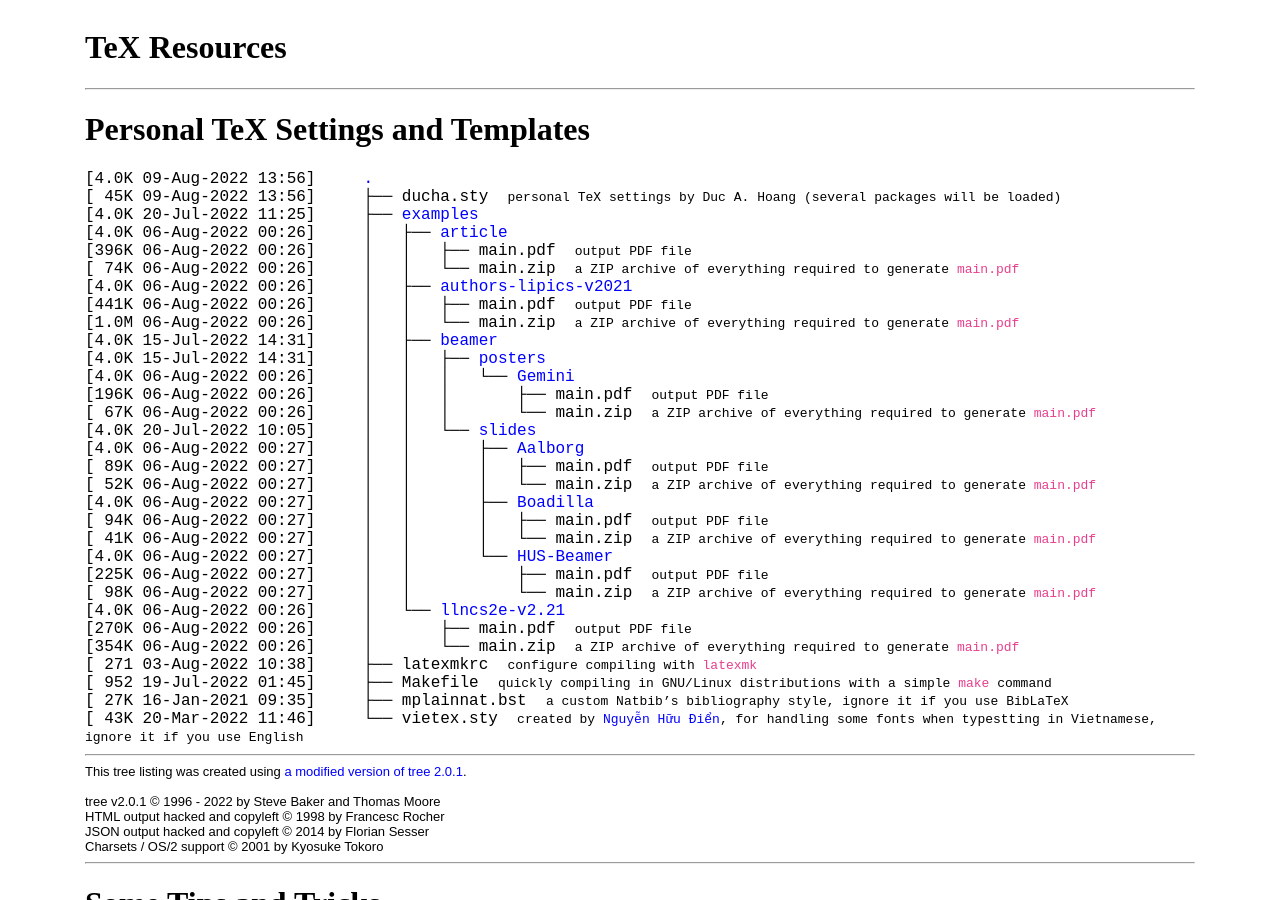
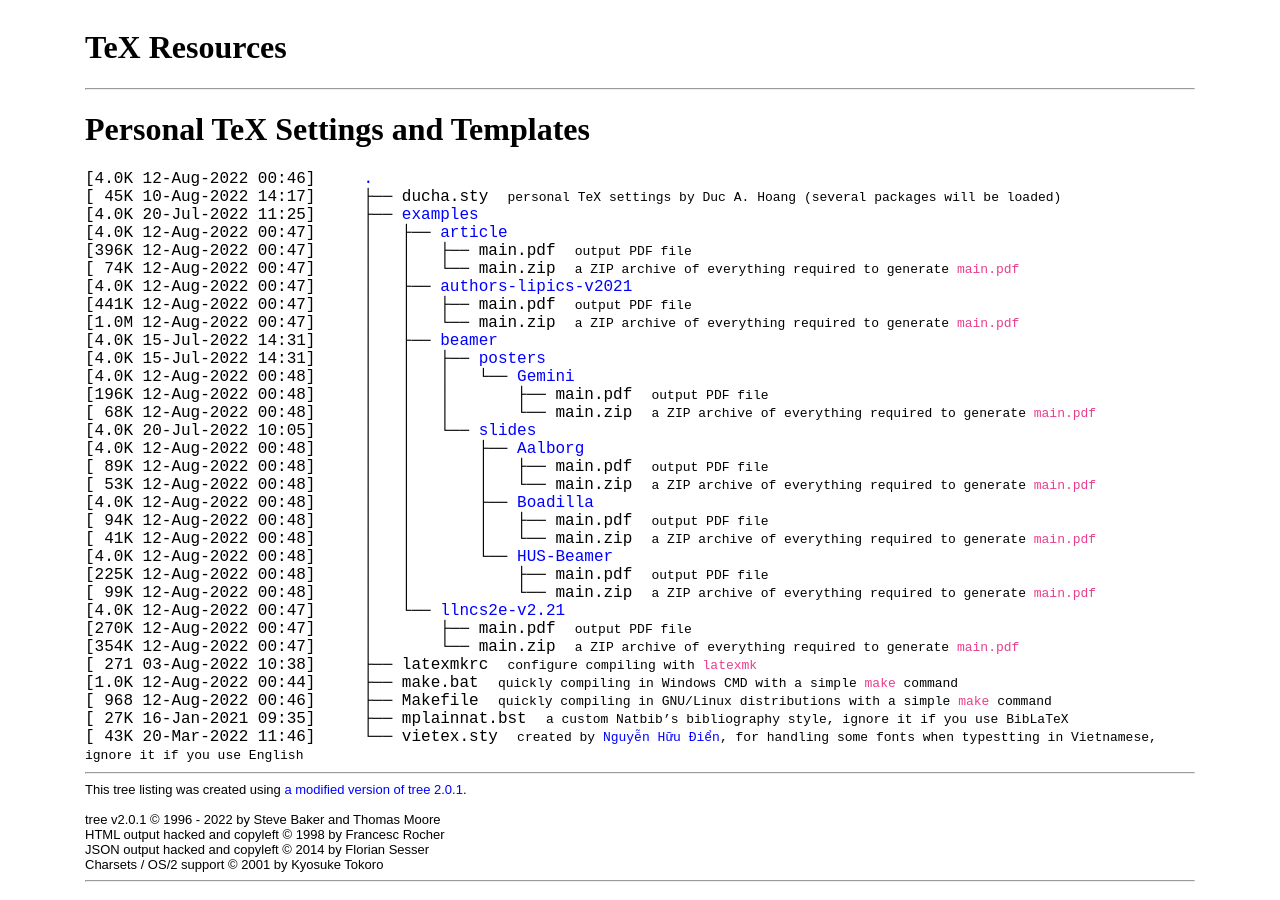
Before and after one commit to hoanganhduc/hoanganhduc.github.io, a Jekyll site: the page built from tex/index.md, in a window 1280 px wide and 900 px high. Built offline with Jekyll 4.4.1, drawn with Linux system fonts in a browser that asks for light colours; some of the changed text lies outside the part shown.

Commit message:
Updated @ 2022-08-12  00:53:10 JST

```diff
--- a/tex/dircontent.html
+++ b/tex/dircontent.html
@@ -1,39 +1,41 @@
-[4.0K&nbsp;09-Aug-2022&nbsp;13:56]&nbsp;&nbsp;&nbsp;&nbsp;	<a class="DIR" href="././">.</a><br>
-[&nbsp;45K&nbsp;09-Aug-2022&nbsp;13:56]&nbsp;&nbsp;&nbsp;&nbsp;	├── <a class="NORM" href="./ducha.sty">ducha.sty</a>&nbsp;&nbsp;<span style="font-family: monospace;">personal TeX settings by Duc A. Hoang (several packages will be loaded)</span><br>
+[4.0K&nbsp;12-Aug-2022&nbsp;00:46]&nbsp;&nbsp;&nbsp;&nbsp;	<a class="DIR" href="././">.</a><br>
+[&nbsp;45K&nbsp;10-Aug-2022&nbsp;14:17]&nbsp;&nbsp;&nbsp;&nbsp;	├── <a class="NORM" href="./ducha.sty">ducha.sty</a>&nbsp;&nbsp;<span style="font-family: monospace;">personal TeX settings by Duc A. Hoang (several packages will be loaded)</span><br>
 [4.0K&nbsp;20-Jul-2022&nbsp;11:25]&nbsp;&nbsp;&nbsp;&nbsp;	├── <a class="DIR" href="./examples/">examples</a><br>
-[4.0K&nbsp;06-Aug-2022&nbsp;00:26]&nbsp;&nbsp;&nbsp;&nbsp;	│   ├── <a class="DIR" href="./examples/article/">article</a><br>
-[396K&nbsp;06-Aug-2022&nbsp;00:26]&nbsp;&nbsp;&nbsp;&nbsp;	│   │   ├── <a class="NORM" href="./examples/article/main.pdf">main.pdf</a>&nbsp;&nbsp;<span style="font-family: monospace;">output PDF file
+[4.0K&nbsp;12-Aug-2022&nbsp;00:47]&nbsp;&nbsp;&nbsp;&nbsp;	│   ├── <a class="DIR" href="./examples/article/">article</a><br>
+[396K&nbsp;12-Aug-2022&nbsp;00:47]&nbsp;&nbsp;&nbsp;&nbsp;	│   │   ├── <a class="NORM" href="./examples/article/main.pdf">main.pdf</a>&nbsp;&nbsp;<span style="font-family: monospace;">output PDF file
 </span>&nbsp;&nbsp;<span style="font-family: monospace;"></span><br>
-[&nbsp;74K&nbsp;06-Aug-2022&nbsp;00:26]&nbsp;&nbsp;&nbsp;&nbsp;	│   │   └── <a class="NORM" href="./examples/article/main.zip">main.zip</a>&nbsp;&nbsp;<span style="font-family: monospace;">a ZIP archive of everything required to generate `main.pdf`</span><br>
-[4.0K&nbsp;06-Aug-2022&nbsp;00:26]&nbsp;&nbsp;&nbsp;&nbsp;	│   ├── <a class="DIR" href="./examples/authors-lipics-v2021/">authors-lipics-v2021</a><br>
-[441K&nbsp;06-Aug-2022&nbsp;00:26]&nbsp;&nbsp;&nbsp;&nbsp;	│   │   ├── <a class="NORM" href="./examples/authors-lipics-v2021/main.pdf">main.pdf</a>&nbsp;&nbsp;<span style="font-family: monospace;">output PDF file
+[&nbsp;74K&nbsp;12-Aug-2022&nbsp;00:47]&nbsp;&nbsp;&nbsp;&nbsp;	│   │   └── <a class="NORM" href="./examples/article/main.zip">main.zip</a>&nbsp;&nbsp;<span style="font-family: monospace;">a ZIP archive of everything required to generate `main.pdf`</span><br>
+[4.0K&nbsp;12-Aug-2022&nbsp;00:47]&nbsp;&nbsp;&nbsp;&nbsp;	│   ├── <a class="DIR" href="./examples/authors-lipics-v2021/">authors-lipics-v2021</a><br>
+[441K&nbsp;12-Aug-2022&nbsp;00:47]&nbsp;&nbsp;&nbsp;&nbsp;	│   │   ├── <a class="NORM" href="./examples/authors-lipics-v2021/main.pdf">main.pdf</a>&nbsp;&nbsp;<span style="font-family: monospace;">output PDF file
 </span>&nbsp;&nbsp;<span style="font-family: monospace;"></span><br>
-[1.0M&nbsp;06-Aug-2022&nbsp;00:26]&nbsp;&nbsp;&nbsp;&nbsp;	│   │   └── <a class="NORM" href="./examples/authors-lipics-v2021/main.zip">main.zip</a>&nbsp;&nbsp;<span style="font-family: monospace;">a ZIP archive of everything required to generate `main.pdf`</span><br>
+[1.0M&nbsp;12-Aug-2022&nbsp;00:47]&nbsp;&nbsp;&nbsp;&nbsp;	│   │   └── <a class="NORM" href="./examples/authors-lipics-v2021/main.zip">main.zip</a>&nbsp;&nbsp;<span style="font-family: monospace;">a ZIP archive of everything required to generate `main.pdf`</span><br>
 [4.0K&nbsp;15-Jul-2022&nbsp;14:31]&nbsp;&nbsp;&nbsp;&nbsp;	│   ├── <a class="DIR" href="./examples/beamer/">beamer</a><br>
 [4.0K&nbsp;15-Jul-2022&nbsp;14:31]&nbsp;&nbsp;&nbsp;&nbsp;	│   │   ├── <a class="DIR" href="./examples/beamer/posters/">posters</a><br>
-[4.0K&nbsp;06-Aug-2022&nbsp;00:26]&nbsp;&nbsp;&nbsp;&nbsp;	│   │   │   └── <a class="DIR" href="./examples/beamer/posters/Gemini/">Gemini</a><br>
-[196K&nbsp;06-Aug-2022&nbsp;00:26]&nbsp;&nbsp;&nbsp;&nbsp;	│   │   │   &nbsp;&nbsp;&nbsp; ├── <a class="NORM" href="./examples/beamer/posters/Gemini/main.pdf">main.pdf</a>&nbsp;&nbsp;<span style="font-family: monospace;">output PDF file
+[4.0K&nbsp;12-Aug-2022&nbsp;00:48]&nbsp;&nbsp;&nbsp;&nbsp;	│   │   │   └── <a class="DIR" href="./examples/beamer/posters/Gemini/">Gemini</a><br>
+[196K&nbsp;12-Aug-2022&nbsp;00:48]&nbsp;&nbsp;&nbsp;&nbsp;	│   │   │   &nbsp;&nbsp;&nbsp; ├── <a class="NORM" href="./examples/beamer/posters/Gemini/main.pdf">main.pdf</a>&nbsp;&nbsp;<span style="font-family: monospace;">output PDF file
 </span>&nbsp;&nbsp;<span style="font-family: monospace;"></span><br>
-[&nbsp;67K&nbsp;06-Aug-2022&nbsp;00:26]&nbsp;&nbsp;&nbsp;&nbsp;	│   │   │   &nbsp;&nbsp;&nbsp; └── <a class="NORM" href="./examples/beamer/posters/Gemini/main.zip">main.zip</a>&nbsp;&nbsp;<span style="font-family: monospace;">a ZIP archive of everything required to generate `main.pdf`</span><br>
+[&nbsp;68K&nbsp;12-Aug-2022&nbsp;00:48]&nbsp;&nbsp;&nbsp;&nbsp;	│   │   │   &nbsp;&nbsp;&nbsp; └── <a class="NORM" href="./examples/beamer/posters/Gemini/main.zip">main.zip</a>&nbsp;&nbsp;<span style="font-family: monospace;">a ZIP archive of everything required to generate `main.pdf`</span><br>
 [4.0K&nbsp;20-Jul-2022&nbsp;10:05]&nbsp;&nbsp;&nbsp;&nbsp;	│   │   └── <a class="DIR" href="./examples/beamer/slides/">slides</a><br>
-[4.0K&nbsp;06-Aug-2022&nbsp;00:27]&nbsp;&nbsp;&nbsp;&nbsp;	│   │   &nbsp;&nbsp;&nbsp; ├── <a class="DIR" href="./examples/beamer/slides/Aalborg/">Aalborg</a><br>
-[&nbsp;89K&nbsp;06-Aug-2022&nbsp;00:27]&nbsp;&nbsp;&nbsp;&nbsp;	│   │   &nbsp;&nbsp;&nbsp; │   ├── <a class="NORM" href="./examples/beamer/slides/Aalborg/main.pdf">main.pdf</a>&nbsp;&nbsp;<span style="font-family: monospace;">output PDF file
+[4.0K&nbsp;12-Aug-2022&nbsp;00:48]&nbsp;&nbsp;&nbsp;&nbsp;	│   │   &nbsp;&nbsp;&nbsp; ├── <a class="DIR" href="./examples/beamer/slides/Aalborg/">Aalborg</a><br>
+[&nbsp;89K&nbsp;12-Aug-2022&nbsp;00:48]&nbsp;&nbsp;&nbsp;&nbsp;	│   │   &nbsp;&nbsp;&nbsp; │   ├── <a class="NORM" href="./examples/beamer/slides/Aalborg/main.pdf">main.pdf</a>&nbsp;&nbsp;<span style="font-family: monospace;">output PDF file
 </span>&nbsp;&nbsp;<span style="font-family: monospace;"></span><br>
-[&nbsp;52K&nbsp;06-Aug-2022&nbsp;00:27]&nbsp;&nbsp;&nbsp;&nbsp;	│   │   &nbsp;&nbsp;&nbsp; │   └── <a class="NORM" href="./examples/beamer/slides/Aalborg/main.zip">main.zip</a>&nbsp;&nbsp;<span style="font-family: monospace;">a ZIP archive of everything required to generate `main.pdf`</span><br>
-[4.0K&nbsp;06-Aug-2022&nbsp;00:27]&nbsp;&nbsp;&nbsp;&nbsp;	│   │   &nbsp;&nbsp;&nbsp; ├── <a class="DIR" href="./examples/beamer/slides/Boadilla/">Boadilla</a><br>
-[&nbsp;94K&nbsp;06-Aug-2022&nbsp;00:27]&nbsp;&nbsp;&nbsp;&nbsp;	│   │   &nbsp;&nbsp;&nbsp; │   ├── <a class="NORM" href="./examples/beamer/slides/Boadilla/main.pdf">main.pdf</a>&nbsp;&nbsp;<span style="font-family: monospace;">output PDF file
+[&nbsp;53K&nbsp;12-Aug-2022&nbsp;00:48]&nbsp;&nbsp;&nbsp;&nbsp;	│   │   &nbsp;&nbsp;&nbsp; │   └── <a class="NORM" href="./examples/beamer/slides/Aalborg/main.zip">main.zip</a>&nbsp;&nbsp;<span style="font-family: monospace;">a ZIP archive of everything required to generate `main.pdf`</span><br>
+[4.0K&nbsp;12-Aug-2022&nbsp;00:48]&nbsp;&nbsp;&nbsp;&nbsp;	│   │   &nbsp;&nbsp;&nbsp; ├── <a class="DIR" href="./examples/beamer/slides/Boadilla/">Boadilla</a><br>
+[&nbsp;94K&nbsp;12-Aug-2022&nbsp;00:48]&nbsp;&nbsp;&nbsp;&nbsp;	│   │   &nbsp;&nbsp;&nbsp; │   ├── <a class="NORM" href="./examples/beamer/slides/Boadilla/main.pdf">main.pdf</a>&nbsp;&nbsp;<span style="font-family: monospace;">output PDF file
 </span>&nbsp;&nbsp;<span style="font-family: monospace;"></span><br>
-[&nbsp;41K&nbsp;06-Aug-2022&nbsp;00:27]&nbsp;&nbsp;&nbsp;&nbsp;	│   │   &nbsp;&nbsp;&nbsp; │   └── <a class="NORM" href="./examples/beamer/slides/Boadilla/main.zip">main.zip</a>&nbsp;&nbsp;<span style="font-family: monospace;">a ZIP archive of everything required to generate `main.pdf`</span><br>
-[4.0K&nbsp;06-Aug-2022&nbsp;00:27]&nbsp;&nbsp;&nbsp;&nbsp;	│   │   &nbsp;&nbsp;&nbsp; └── <a class="DIR" href="./examples/beamer/slides/HUS-Beamer/">HUS-Beamer</a><br>
-[225K&nbsp;06-Aug-2022&nbsp;00:27]&nbsp;&nbsp;&nbsp;&nbsp;	│   │   &nbsp;&nbsp;&nbsp; &nbsp;&nbsp;&nbsp; ├── <a class="NORM" href="./examples/beamer/slides/HUS-Beamer/main.pdf">main.pdf</a>&nbsp;&nbsp;<span style="font-family: monospace;">output PDF file
+[&nbsp;41K&nbsp;12-Aug-2022&nbsp;00:48]&nbsp;&nbsp;&nbsp;&nbsp;	│   │   &nbsp;&nbsp;&nbsp; │   └── <a class="NORM" href="./examples/beamer/slides/Boadilla/main.zip">main.zip</a>&nbsp;&nbsp;<span style="font-family: monospace;">a ZIP archive of everything required to generate `main.pdf`</span><br>
+[4.0K&nbsp;12-Aug-2022&nbsp;00:48]&nbsp;&nbsp;&nbsp;&nbsp;	│   │   &nbsp;&nbsp;&nbsp; └── <a class="DIR" href="./examples/beamer/slides/HUS-Beamer/">HUS-Beamer</a><br>
+[225K&nbsp;12-Aug-2022&nbsp;00:48]&nbsp;&nbsp;&nbsp;&nbsp;	│   │   &nbsp;&nbsp;&nbsp; &nbsp;&nbsp;&nbsp; ├── <a class="NORM" href="./examples/beamer/slides/HUS-Beamer/main.pdf">main.pdf</a>&nbsp;&nbsp;<span style="font-family: monospace;">output PDF file
 </span>&nbsp;&nbsp;<span style="font-family: monospace;"></span><br>
-[&nbsp;98K&nbsp;06-Aug-2022&nbsp;00:27]&nbsp;&nbsp;&nbsp;&nbsp;	│   │   &nbsp;&nbsp;&nbsp; &nbsp;&nbsp;&nbsp; └── <a class="NORM" href="./examples/beamer/slides/HUS-Beamer/main.zip">main.zip</a>&nbsp;&nbsp;<span style="font-family: monospace;">a ZIP archive of everything required to generate `main.pdf`</span><br>
-[4.0K&nbsp;06-Aug-2022&nbsp;00:26]&nbsp;&nbsp;&nbsp;&nbsp;	│   └── <a class="DIR" href="./examples/llncs2e-v2.21/">llncs2e-v2.21</a><br>
-[270K&nbsp;06-Aug-2022&nbsp;00:26]&nbsp;&nbsp;&nbsp;&nbsp;	│   &nbsp;&nbsp;&nbsp; ├── <a class="NORM" href="./examples/llncs2e-v2.21/main.pdf">main.pdf</a>&nbsp;&nbsp;<span style="font-family: monospace;">output PDF file
+[&nbsp;99K&nbsp;12-Aug-2022&nbsp;00:48]&nbsp;&nbsp;&nbsp;&nbsp;	│   │   &nbsp;&nbsp;&nbsp; &nbsp;&nbsp;&nbsp; └── <a class="NORM" href="./examples/beamer/slides/HUS-Beamer/main.zip">main.zip</a>&nbsp;&nbsp;<span style="font-family: monospace;">a ZIP archive of everything required to generate `main.pdf`</span><br>
+[4.0K&nbsp;12-Aug-2022&nbsp;00:47]&nbsp;&nbsp;&nbsp;&nbsp;	│   └── <a class="DIR" href="./examples/llncs2e-v2.21/">llncs2e-v2.21</a><br>
+[270K&nbsp;12-Aug-2022&nbsp;00:47]&nbsp;&nbsp;&nbsp;&nbsp;	│   &nbsp;&nbsp;&nbsp; ├── <a class="NORM" href="./examples/llncs2e-v2.21/main.pdf">main.pdf</a>&nbsp;&nbsp;<span style="font-family: monospace;">output PDF file
 </span>&nbsp;&nbsp;<span style="font-family: monospace;"></span><br>
-[354K&nbsp;06-Aug-2022&nbsp;00:26]&nbsp;&nbsp;&nbsp;&nbsp;	│   &nbsp;&nbsp;&nbsp; └── <a class="NORM" href="./examples/llncs2e-v2.21/main.zip">main.zip</a>&nbsp;&nbsp;<span style="font-family: monospace;">a ZIP archive of everything required to generate `main.pdf`</span><br>
+[354K&nbsp;12-Aug-2022&nbsp;00:47]&nbsp;&nbsp;&nbsp;&nbsp;	│   &nbsp;&nbsp;&nbsp; └── <a class="NORM" href="./examples/llncs2e-v2.21/main.zip">main.zip</a>&nbsp;&nbsp;<span style="font-family: monospace;">a ZIP archive of everything required to generate `main.pdf`</span><br>
 [&nbsp;271&nbsp;03-Aug-2022&nbsp;10:38]&nbsp;&nbsp;&nbsp;&nbsp;	├── <a class="NORM" href="./latexmkrc">latexmkrc</a>&nbsp;&nbsp;<span style="font-family: monospace;">configure compiling with `latexmk`</span><br>
-[&nbsp;952&nbsp;19-Jul-2022&nbsp;01:45]&nbsp;&nbsp;&nbsp;&nbsp;	├── <a class="NORM" href="./Makefile">Makefile</a>&nbsp;&nbsp;<span style="font-family: monospace;">quickly compiling in GNU/Linux distributions with a simple `make` command
+[1.0K&nbsp;12-Aug-2022&nbsp;00:44]&nbsp;&nbsp;&nbsp;&nbsp;	├── <a class="NORM" href="./make.bat">make.bat</a>&nbsp;&nbsp;<span style="font-family: monospace;">quickly compiling in Windows CMD with a simple `make` command
+</span>&nbsp;&nbsp;<span style="font-family: monospace;"></span><br>
+[&nbsp;968&nbsp;12-Aug-2022&nbsp;00:46]&nbsp;&nbsp;&nbsp;&nbsp;	├── <a class="NORM" href="./Makefile">Makefile</a>&nbsp;&nbsp;<span style="font-family: monospace;">quickly compiling in GNU/Linux distributions with a simple `make` command
 </span>&nbsp;&nbsp;<span style="font-family: monospace;"></span><br>
 [&nbsp;27K&nbsp;16-Jan-2021&nbsp;09:35]&nbsp;&nbsp;&nbsp;&nbsp;	├── <a class="NORM" href="./mplainnat.bst">mplainnat.bst</a>&nbsp;&nbsp;<span style="font-family: monospace;">a custom Natbib's bibliography style, ignore it if you use BibLaTeX
 </span>&nbsp;&nbsp;<span style="font-family: monospace;"></span><br>
--- a/tex/index.md
+++ b/tex/index.md
@@ -1,7 +1,7 @@
 ---
 layout: default
 title: "TeX Resources"
-last_modified_at: 2022-08-09
+last_modified_at: 2022-08-12
 description: TeX Resources collected by Duc A. Hoang
 keywords: resource, tex, setting, template, Duc A. Hoang
 directory-listing: true
```
Also changed, not shown: 17 other files.
